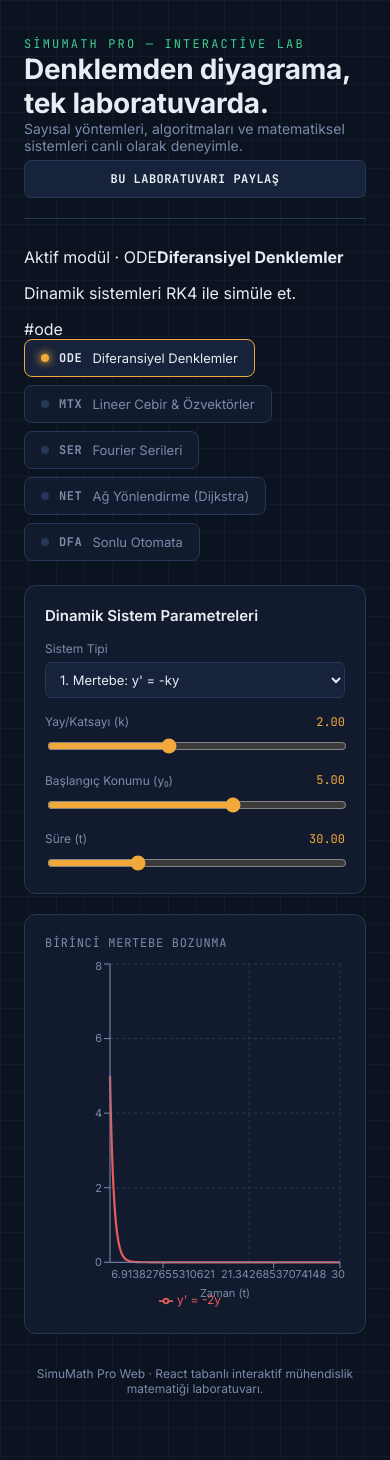
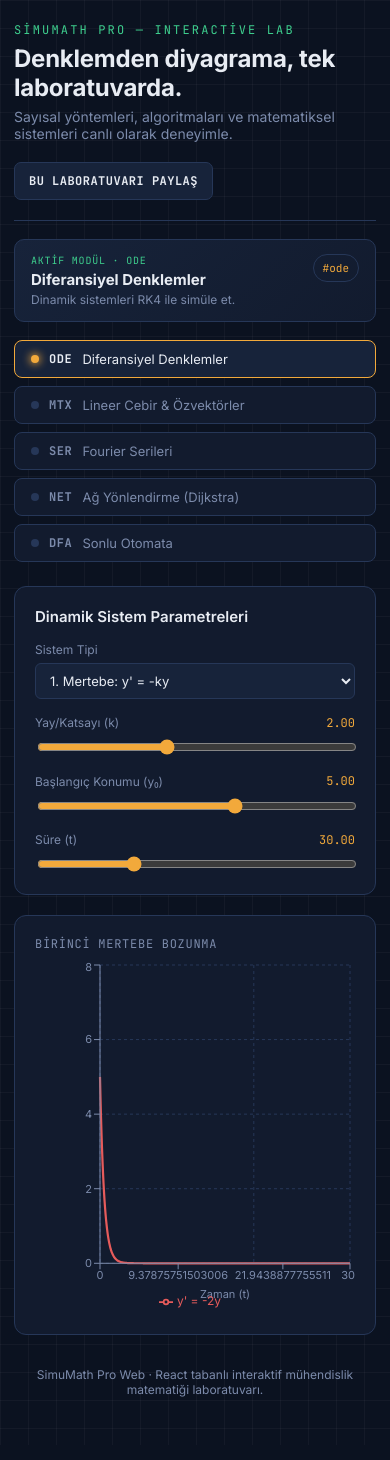
Before and after one commit to mehmtens/simumath-web, a React (Vite) app: page /#ode in a window 390 px wide. Built offline with nearby package versions, Linux system fonts and the light colour scheme.

Commit message:
polish interactive lab navigation

```diff
--- a/src/App.css
+++ b/src/App.css
@@ -5,286 +5,85 @@
   padding: 32px 24px 64px;
 }
 
-/* ---------- Header ---------- */
 .app-header {
   display: flex;
-  flex-direction: column;
-  gap: 6px;
-  margin-bottom: 28px;
+  align-items: flex-end;
+  justify-content: space-between;
+  gap: 20px;
+  margin-bottom: 18px;
   padding-bottom: 20px;
   border-bottom: 1px solid var(--panel-border);
 }
 
-.app-header .eyebrow {
-  font-family: var(--font-display);
-  font-size: 12px;
-  letter-spacing: 0.18em;
-  color: var(--accent-teal);
-  text-transform: uppercase;
+.app-header > div { display: flex; flex-direction: column; gap: 6px; }
+.app-header .eyebrow { font-family: var(--font-display); font-size: 12px; letter-spacing: .18em; color: var(--accent-teal); text-transform: uppercase; }
+.app-header h1 { margin: 0; font-size: 28px; font-weight: 700; letter-spacing: -.01em; }
+.app-header .slogan { margin: 0; color: var(--text-muted); font-size: 14px; }
+.share-btn { white-space: nowrap; }
+
+.lab-status {
+  display: flex;
+  justify-content: space-between;
+  align-items: center;
+  gap: 16px;
+  padding: 14px 16px;
+  margin-bottom: 18px;
+  background: linear-gradient(135deg, var(--panel-raised), var(--panel));
+  border: 1px solid var(--panel-border);
+  border-radius: 10px;
+}
+.lab-status > div { display: grid; gap: 3px; }
+.lab-status strong { font-size: 15px; }
+.lab-status p { margin: 0; color: var(--text-muted); font-size: 12px; }
+.lab-kicker { color: var(--accent-teal); font-family: var(--font-display); font-size: 10px; letter-spacing: .08em; text-transform: uppercase; }
+.route-chip { padding: 6px 9px; border: 1px solid var(--panel-border); border-radius: 999px; color: var(--accent-amber); font-family: var(--font-display); font-size: 11px; }
+
+.channel-selector { display: flex; gap: 8px; flex-wrap: wrap; margin-bottom: 24px; }
+.channel-btn { display: flex; align-items: center; gap: 10px; padding: 10px 16px; background: var(--panel); border: 1px solid var(--panel-border); border-radius: 8px; color: var(--text-muted); cursor: pointer; transition: border-color .15s ease, color .15s ease, background .15s ease; }
+.channel-btn:hover { border-color: var(--accent-amber-dim); color: var(--text); }
+.channel-btn .led { width: 8px; height: 8px; border-radius: 50%; background: var(--panel-border); box-shadow: none; transition: all .15s ease; flex-shrink: 0; }
+.channel-btn.active { background: var(--panel-raised); border-color: var(--accent-amber); color: var(--text); }
+.channel-btn.active .led { background: var(--accent-amber); box-shadow: 0 0 8px 1px var(--accent-amber); }
+.channel-btn .code { font-family: var(--font-display); font-weight: 700; font-size: 12px; letter-spacing: .05em; }
+.channel-btn .label { font-size: 13px; }
+
+.tab-panel { display: grid; grid-template-columns: 320px 1fr; gap: 20px; }
+.control-panel { background: var(--panel); border: 1px solid var(--panel-border); border-radius: 12px; padding: 20px; display: flex; flex-direction: column; gap: 16px; align-self: start; }
+.control-panel h2 { margin: 0; font-size: 15px; font-weight: 600; color: var(--text); }
+.control-panel .description { margin: -8px 0 0; font-size: 13px; color: var(--text-muted); line-height: 1.5; }
+.field { display: flex; flex-direction: column; gap: 6px; }
+.field label { font-size: 12px; color: var(--text-muted); display: flex; justify-content: space-between; }
+.field label .value { font-family: var(--font-display); color: var(--accent-amber); }
+.field input[type="range"] { width: 100%; accent-color: var(--accent-amber); }
+.field input[type="number"], .field input[type="text"], .field select { background: var(--panel-raised); border: 1px solid var(--panel-border); border-radius: 6px; padding: 8px 10px; font-size: 13px; }
+.field input[type="number"]:focus, .field input[type="text"]:focus, .field select:focus { border-color: var(--accent-teal); }
+.matrix-grid { display: grid; grid-template-columns: auto 1fr 1fr auto; gap: 8px; align-items: center; }
+.matrix-grid .bracket { font-size: 22px; color: var(--text-muted); }
+.matrix-grid input { width: 100%; background: var(--panel-raised); border: 1px solid var(--panel-border); border-radius: 6px; padding: 6px 8px; text-align: center; }
+.btn { font-family: var(--font-display); font-size: 12px; font-weight: 700; letter-spacing: .04em; text-transform: uppercase; padding: 10px 14px; border-radius: 7px; border: 1px solid transparent; cursor: pointer; transition: filter .15s ease, opacity .15s ease; }
+.btn:hover { filter: brightness(1.08); }
+.btn:disabled { opacity: .45; cursor: not-allowed; }
+.btn-primary { background: var(--accent-amber); color: #14100a; }
+.btn-secondary { background: var(--panel-raised); color: var(--text); border-color: var(--panel-border); }
+.btn-row { display: flex; gap: 8px; }
+.result-banner { font-size: 13px; font-weight: 600; padding: 10px 12px; border-radius: 7px; background: var(--panel-raised); border: 1px solid var(--panel-border); line-height: 1.4; }
+.progress-mono { font-family: var(--font-display); font-size: 16px; letter-spacing: .05em; padding: 8px 10px; background: var(--panel-raised); border: 1px solid var(--panel-border); border-radius: 7px; min-height: 20px; word-break: break-all; }
+.viz-panel { background: var(--panel); border: 1px solid var(--panel-border); border-radius: 12px; padding: 20px; min-height: 420px; display: flex; flex-direction: column; }
+.viz-title { font-family: var(--font-display); font-size: 12px; letter-spacing: .06em; color: var(--text-muted); text-transform: uppercase; margin-bottom: 8px; }
+.viz-body { flex: 1; display: flex; align-items: center; justify-content: center; }
+.module-loading { min-height: 420px; display: grid; place-items: center; background: var(--panel); border: 1px solid var(--panel-border); border-radius: 12px; color: var(--text-muted); font-family: var(--font-display); }
+.footer-note { margin-top: 32px; text-align: center; font-size: 12px; color: var(--text-muted); }
+.footer-note a { color: var(--accent-teal); }
+
+@media (max-width: 820px) {
+  .tab-panel { grid-template-columns: 1fr; }
+  .app-header { align-items: stretch; flex-direction: column; }
+  .share-btn { align-self: flex-start; }
 }
 
-.app-header h1 {
-  margin: 0;
-  font-size: 28px;
-  font-weight: 700;
-  letter-spacing: -0.01em;
+@media (max-width: 560px) {
+  .app-shell { padding: 22px 14px 48px; }
+  .app-header h1 { font-size: 24px; }
+  .lab-status { align-items: flex-start; }
+  .channel-btn { flex: 1 1 100%; }
 }
-
-.app-header .slogan {
-  margin: 0;
-  color: var(--text-muted);
-  font-size: 14px;
-}
-
-/* ---------- Kanal seçici (tab bar) ---------- */
-.channel-selector {
-  display: flex;
-  gap: 8px;
-  flex-wrap: wrap;
-  margin-bottom: 24px;
-}
-
-.channel-btn {
-  display: flex;
-  align-items: center;
-  gap: 10px;
-  padding: 10px 16px;
-  background: var(--panel);
-  border: 1px solid var(--panel-border);
-  border-radius: 8px;
-  color: var(--text-muted);
-  cursor: pointer;
-  transition: border-color 0.15s ease, color 0.15s ease, background 0.15s ease;
-}
-
-.channel-btn:hover {
-  border-color: var(--accent-amber-dim);
-  color: var(--text);
-}
-
-.channel-btn .led {
-  width: 8px;
-  height: 8px;
-  border-radius: 50%;
-  background: var(--panel-border);
-  box-shadow: none;
-  transition: all 0.15s ease;
-  flex-shrink: 0;
-}
-
-.channel-btn.active {
-  background: var(--panel-raised);
-  border-color: var(--accent-amber);
-  color: var(--text);
-}
-
-.channel-btn.active .led {
-  background: var(--accent-amber);
-  box-shadow: 0 0 8px 1px var(--accent-amber);
-}
-
-.channel-btn .code {
-  font-family: var(--font-display);
-  font-weight: 700;
-  font-size: 12px;
-  letter-spacing: 0.05em;
-}
-
-.channel-btn .label {
-  font-size: 13px;
-}
-
-/* ---------- Panel düzeni ---------- */
-.tab-panel {
-  display: grid;
-  grid-template-columns: 320px 1fr;
-  gap: 20px;
-}
-
-@media (max-width: 820px) {
-  .tab-panel {
-    grid-template-columns: 1fr;
-  }
-}
-
-.control-panel {
-  background: var(--panel);
-  border: 1px solid var(--panel-border);
-  border-radius: 12px;
-  padding: 20px;
-  display: flex;
-  flex-direction: column;
-  gap: 16px;
-  align-self: start;
-}
-
-.control-panel h2 {
-  margin: 0;
-  font-size: 15px;
-  font-weight: 600;
-  color: var(--text);
-}
-
-.control-panel .description {
-  margin: -8px 0 0;
-  font-size: 13px;
-  color: var(--text-muted);
-  line-height: 1.5;
-}
-
-.field {
-  display: flex;
-  flex-direction: column;
-  gap: 6px;
-}
-
-.field label {
-  font-size: 12px;
-  color: var(--text-muted);
-  display: flex;
-  justify-content: space-between;
-}
-
-.field label .value {
-  font-family: var(--font-display);
-  color: var(--accent-amber);
-}
-
-.field input[type="range"] {
-  width: 100%;
-  accent-color: var(--accent-amber);
-}
-
-.field input[type="number"],
-.field input[type="text"],
-.field select {
-  background: var(--panel-raised);
-  border: 1px solid var(--panel-border);
-  border-radius: 6px;
-  padding: 8px 10px;
-  font-size: 13px;
-}
-
-.field input[type="number"]:focus,
-.field input[type="text"]:focus,
-.field select:focus {
-  border-color: var(--accent-teal);
-}
-
-.matrix-grid {
-  display: grid;
-  grid-template-columns: auto 1fr 1fr auto;
-  gap: 8px;
-  align-items: center;
-}
-
-.matrix-grid .bracket {
-  font-size: 22px;
-  color: var(--text-muted);
-}
-
-.matrix-grid input {
-  width: 100%;
-  background: var(--panel-raised);
-  border: 1px solid var(--panel-border);
-  border-radius: 6px;
-  padding: 6px 8px;
-  text-align: center;
-}
-
-.btn {
-  font-family: var(--font-display);
-  font-size: 12px;
-  font-weight: 700;
-  letter-spacing: 0.04em;
-  text-transform: uppercase;
-  padding: 10px 14px;
-  border-radius: 7px;
-  border: 1px solid transparent;
-  cursor: pointer;
-  transition: filter 0.15s ease, opacity 0.15s ease;
-}
-
-.btn:hover {
-  filter: brightness(1.08);
-}
-
-.btn:disabled {
-  opacity: 0.45;
-  cursor: not-allowed;
-}
-
-.btn-primary {
-  background: var(--accent-amber);
-  color: #14100a;
-}
-
-.btn-secondary {
-  background: var(--panel-raised);
-  color: var(--text);
-  border-color: var(--panel-border);
-}
-
-.btn-row {
-  display: flex;
-  gap: 8px;
-}
-
-.result-banner {
-  font-size: 13px;
-  font-weight: 600;
-  padding: 10px 12px;
-  border-radius: 7px;
-  background: var(--panel-raised);
-  border: 1px solid var(--panel-border);
-  line-height: 1.4;
-}
-
-.progress-mono {
-  font-family: var(--font-display);
-  font-size: 16px;
-  letter-spacing: 0.05em;
-  padding: 8px 10px;
-  background: var(--panel-raised);
-  border: 1px solid var(--panel-border);
-  border-radius: 7px;
-  min-height: 20px;
-  word-break: break-all;
-}
-
-.viz-panel {
-  background: var(--panel);
-  border: 1px solid var(--panel-border);
-  border-radius: 12px;
-  padding: 20px;
-  min-height: 420px;
-  display: flex;
-  flex-direction: column;
-}
-
-.viz-title {
-  font-family: var(--font-display);
-  font-size: 12px;
-  letter-spacing: 0.06em;
-  color: var(--text-muted);
-  text-transform: uppercase;
-  margin-bottom: 8px;
-}
-
-.viz-body {
-  flex: 1;
-  display: flex;
-  align-items: center;
-  justify-content: center;
-}
-
-.footer-note {
-  margin-top: 32px;
-  text-align: center;
-  font-size: 12px;
-  color: var(--text-muted);
-}
-
-.footer-note a {
-  color: var(--accent-teal);
-}
```
